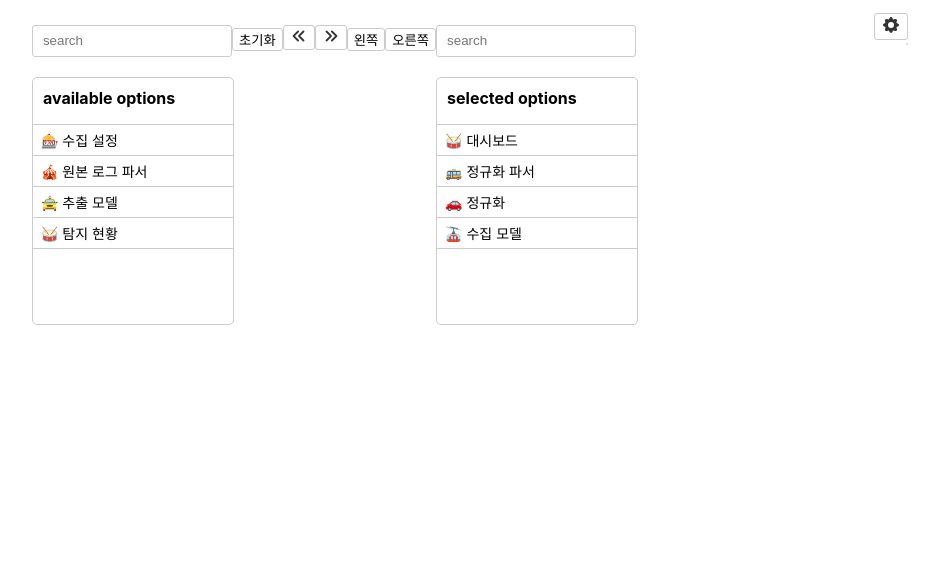
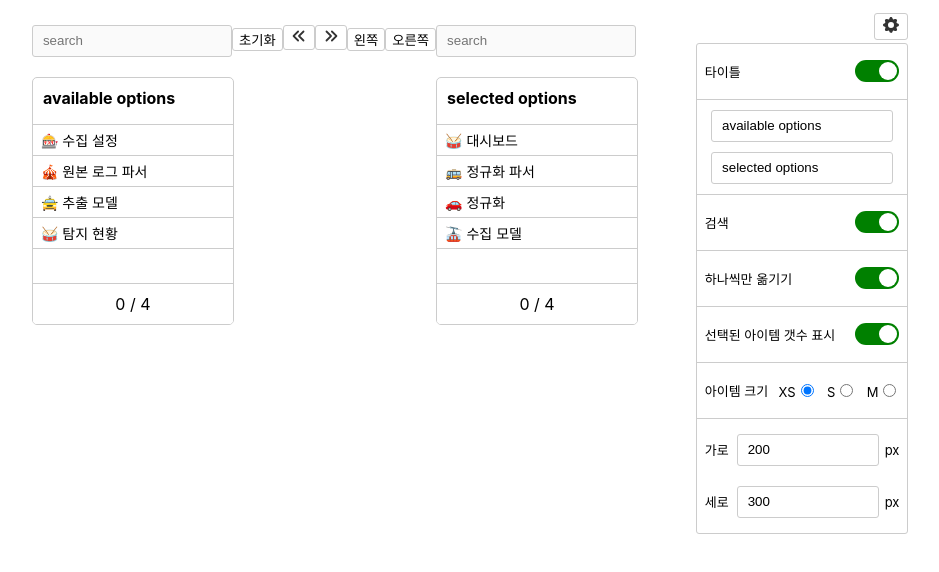
Before and after one commit to khw970421/wanted-codestates-project-3-3, a React (Create React App) app: page / in a window 1280 px wide. Shown: the top 572 px of the page, without its empty margins (306-1245 px from the left). Built offline with nearby package versions, Linux system fonts and the light colour scheme.

Commit message:
🔧 fix: setting 기본값 true
- MoveBtn.css 제거

```diff
--- a/src/App.js
+++ b/src/App.js
@@ -1,9 +1,9 @@
-import DualSelector from './components/DualSelector';
-import { useState, useRef } from 'react';
-import emojiMenus from './components/data';
-import './scss/App.scss';
-import Settings from './components/Settings';
-import MoveBtn from './components/MoveBtn';
+import DualSelector from "./components/DualSelector";
+import { useState, useRef } from "react";
+import emojiMenus from "./components/data";
+import "./scss/App.scss";
+import Settings from "./components/Settings";
+import MoveBtn from "./components/MoveBtn";
 
 const App = () => {
   // available에서 검색 및 기본으로 사용하는 렌더링 값
@@ -26,16 +26,15 @@ const App = () => {
   const [clickedselectedArr, setClickedselectedArr] = useState([]);
 
   // Settings
-  const [titleChecked, settitleCheck] = useState(true);
   const [titleInput, setTitleInput] = useState([
-    'available options',
-    'selected options',
+    "available options",
+    "selected options",
   ]);
-  const [searchChecked, setSearchChecked] = useState(false);
-  const [unitMoveChecked, setUnitMoveChecked] = useState(false);
-  const [selectedItemsChecked, setSelectedItemsChecked] = useState(false);
+  const [searchChecked, setSearchChecked] = useState(true);
+  const [unitMoveChecked, setUnitMoveChecked] = useState(true);
+  const [selectedItemsChecked, setSelectedItemsChecked] = useState(true);
 
-  const [itemSizeRadio, setItemSizeRadio] = useState('XS');
+  const [itemSizeRadio, setItemSizeRadio] = useState("XS");
   const [screenSizeInput, setScreenSizeInput] = useState([200, 300]);
   const [draggingSectionId, setDraggingSectionId] = useState(null);
 
@@ -44,14 +43,14 @@ const App = () => {
 
   const onDragStart = (e, index, id) => {
     draggingItemIndex.current = index;
-    e.target.classList.add('grabbing');
+    e.target.classList.add("grabbing");
     setDraggingSectionId(id);
     setClickedAvailableArr([]);
     setClickedselectedArr([]);
   };
 
   const onAvailableItemDragEnter = (e, index) => {
-    if (draggingSectionId === 'availableSelector') {
+    if (draggingSectionId === "availableSelector") {
       draggingOverItemIndex.current = index;
       const copyListItems = [...availableOptionsArr];
       const dragItemContent = copyListItems[draggingItemIndex.current];
@@ -69,7 +68,7 @@ const App = () => {
   };
 
   const onSelectedItemDragEnter = (e, index) => {
-    if (draggingSectionId === 'selectedItemSelector') {
+    if (draggingSectionId === "selectedItemSelector") {
       draggingOverItemIndex.current = index;
       const copyListItems = [...selectedOptionsArr];
       const dragItemContent = copyListItems[draggingItemIndex.current];
@@ -87,7 +86,7 @@ const App = () => {
   };
 
   const onDragEnd = (e) => {
-    e.target.classList.remove('grabbing');
+    e.target.classList.remove("grabbing");
     setDraggingSectionId(null);
   };
 
@@ -160,8 +159,11 @@ const App = () => {
       <Settings
         titleInput={titleInput}
         setTitleInput={setTitleInput}
+        searchChecked={searchChecked}
         setSearchChecked={setSearchChecked}
+        unitMoveChecked={unitMoveChecked}
         setUnitMoveChecked={setUnitMoveChecked}
+        selectedItemsChecked={selectedItemsChecked}
         setSelectedItemsChecked={setSelectedItemsChecked}
         itemSizeRadio={itemSizeRadio}
         setItemSizeRadio={setItemSizeRadio}
--- a/src/components/ChangeSize.jsx
+++ b/src/components/ChangeSize.jsx
@@ -1,36 +1,46 @@
-import React, { useEffect, useRef } from 'react';
+import React, { useEffect, useRef } from "react";
 
-const ChaingeSize = ({ textInput, setTextInput }) => {
-  const value1 = useRef()
-  const value2 = useRef()
+const ChangeSize = ({ textInput, setTextInput }) => {
+  const value1 = useRef();
+  const value2 = useRef();
 
   useEffect(() => {
     if (textInput) {
-      value1.current.value = textInput[0]
-      value2.current.value = textInput[1]
+      value1.current.value = textInput[0];
+      value2.current.value = textInput[1];
     }
-  }, [textInput])
+  }, [textInput]);
 
   const focusOut = () => {
-    const arr1 = value1.current.value
-    const arr2 = value2.current.value
-    setTextInput([arr1, arr2])
-  }
+    const arr1 = value1.current.value;
+    const arr2 = value2.current.value;
+    setTextInput([arr1, arr2]);
+  };
 
   return (
     <div className="setting-last-item">
       <div>
         <label htmlFor="">가로</label>
-        <input className="size-input" onBlur={focusOut} ref={value1} type="number" />
+        <input
+          className="size-input"
+          onBlur={focusOut}
+          ref={value1}
+          type="number"
+        />
         <span>px</span>
       </div>
       <div>
         <label htmlFor="">세로</label>
-        <input className="size-input" onBlur={focusOut} ref={value2} type="number" />
+        <input
+          className="size-input"
+          onBlur={focusOut}
+          ref={value2}
+          type="number"
+        />
         <span>px</span>
       </div>
     </div>
   );
 };
 
-export default ChaingeSize;
+export default ChangeSize;
--- a/src/components/Settings.jsx
+++ b/src/components/Settings.jsx
@@ -11,8 +11,11 @@ const Settings = (props) => {
   const {
     titleInput,
     setTitleInput,
+    searchChecked,
     setSearchChecked,
+    unitMoveChecked,
     setUnitMoveChecked,
+    selectedItemsChecked,
     setSelectedItemsChecked,
     itemSizeRadio,
     setItemSizeRadio,
@@ -20,8 +23,8 @@ const Settings = (props) => {
     setScreenSizeInput,
   } = props;
 
-  const [titleChecked, settitleCheck] = useState(false);
-  const [showSetting, setShowSetting] = useState(false);
+  const [titleChecked, settitleCheck] = useState(true);
+  const [showSetting, setShowSetting] = useState(true);
 
   return (
     <div className="settings-wrap">
@@ -39,6 +42,7 @@ const Settings = (props) => {
             <SettingsItem
               id={"title"}
               title={"타이틀"}
+              item={titleChecked}
               setItems={settitleCheck}
             />
             {titleChecked ? (
@@ -47,16 +51,19 @@ const Settings = (props) => {
             <SettingsItem
               id={"search"}
               title={"검색"}
+              item={searchChecked}
               setItems={setSearchChecked}
             />
             <SettingsItem
               id={"lift"}
               title={"하나씩만 옮기기"}
+              item={unitMoveChecked}
               setItems={setUnitMoveChecked}
             />
             <SettingsItem
               id={"count"}
               title={"선택된 아이템 갯수 표시"}
+              item={selectedItemsChecked}
               setItems={setSelectedItemsChecked}
             />
             <InputRadio
--- a/src/components/SettingsItem.jsx
+++ b/src/components/SettingsItem.jsx
@@ -1,6 +1,6 @@
 import React, { useRef } from "react";
 
-const SettingsItem = ({ title, setItems, id }) => {
+const SettingsItem = ({ title, item, setItems, id }) => {
   const check = useRef();
   const clickCheckbox = () => {
     setItems(check.current.checked);
@@ -16,6 +16,7 @@ const SettingsItem = ({ title, setItems, id }) => {
           type="checkbox"
           id={id}
           className="switch-checkbox"
+          checked={item}
         />
         <label htmlFor={id} className="switch-label">
           <div className="ball"></div>
```
Also changed, not shown: src/components/MoveBtn.css (deleted, +0 -17 lines).
